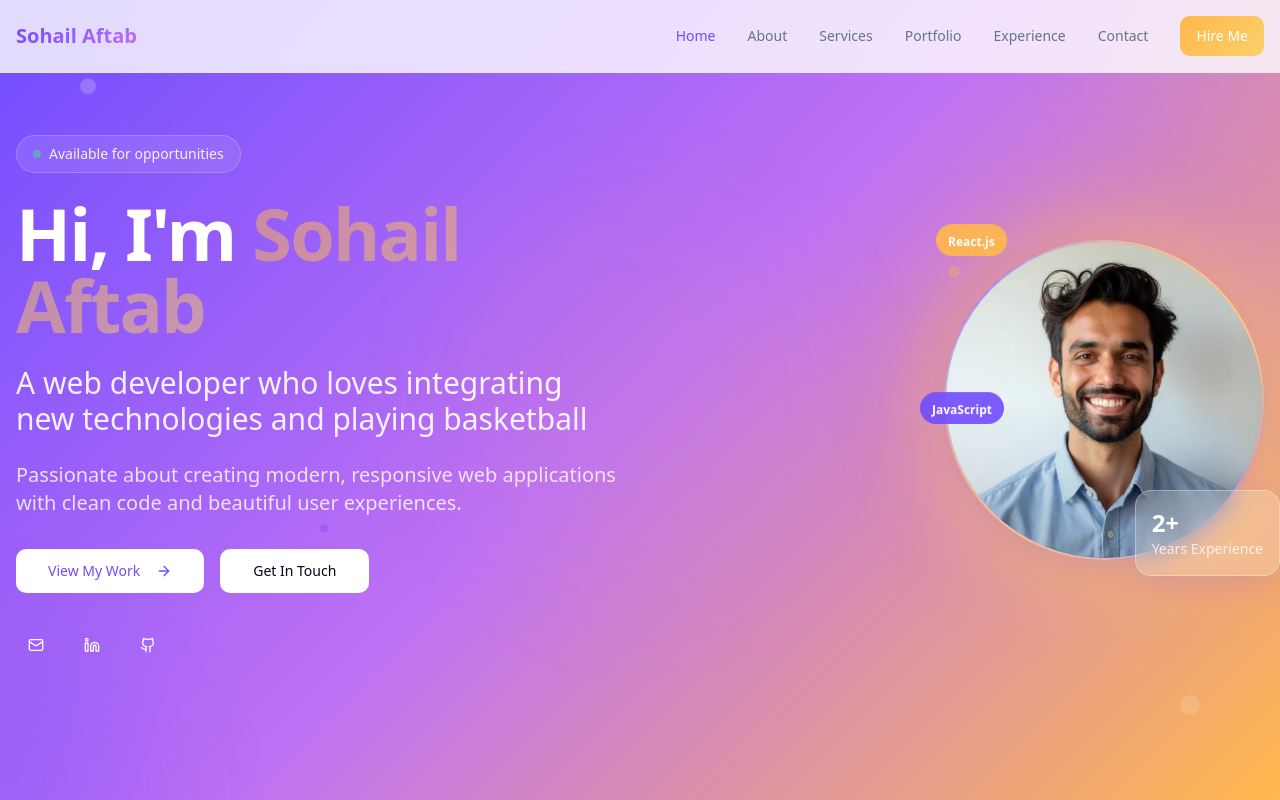
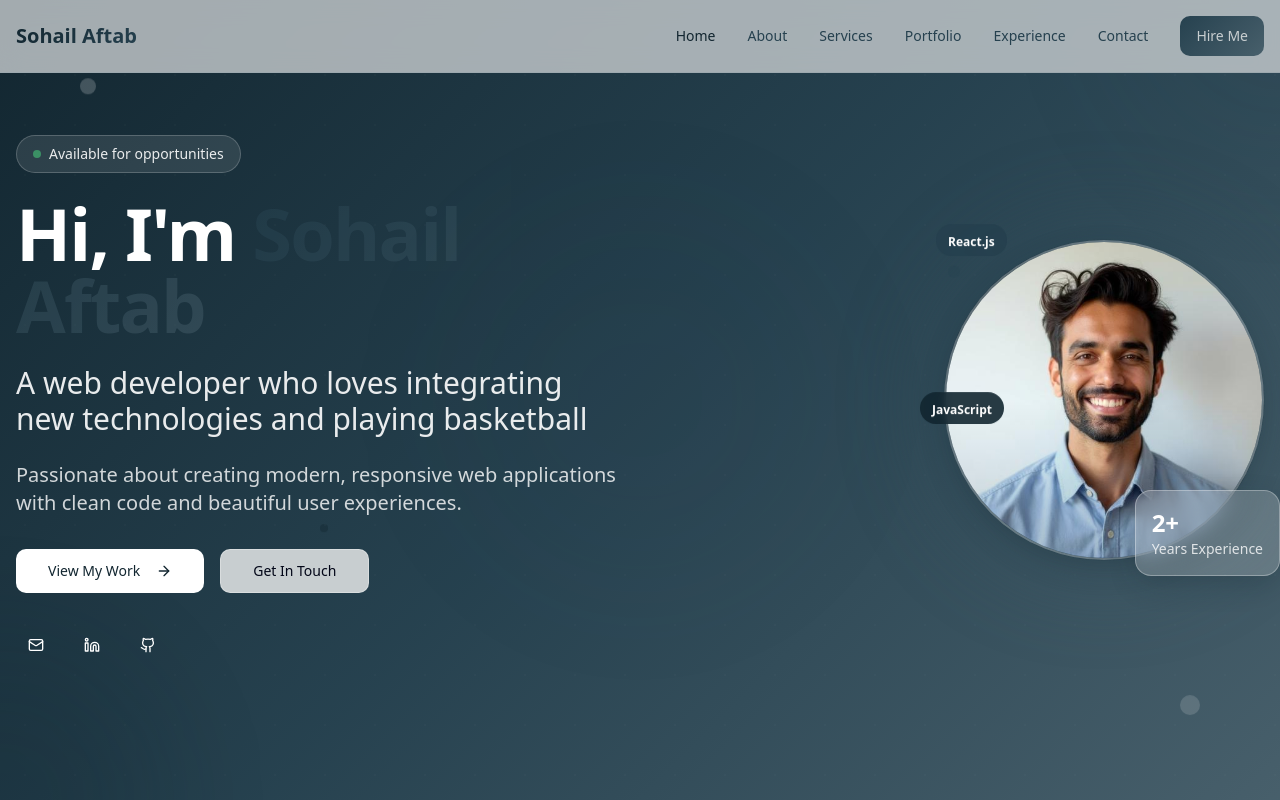
Before and after one commit to Sohail-04/sohail-Port-folio, a React (Vite) app: page / in a window 1280 px wide. Shown: the top 800 px of the page. Built offline with nearby package versions, Linux system fonts and the light colour scheme; the HTML template or start-up script is replaced by a standard one.

Commit message:
Update color palette

```diff
--- a/src/index.css
+++ b/src/index.css
@@ -8,44 +8,44 @@ All colors MUST be HSL.
 
 @layer base {
   :root {
-    --background: 0 0% 100%;
-    --foreground: 222.2 84% 4.9%;
+    --background: 195 8% 80%;
+    --foreground: 200 50% 7%;
 
-    --card: 0 0% 100%;
-    --card-foreground: 222.2 84% 4.9%;
+    --card: 195 8% 80%;
+    --card-foreground: 200 50% 7%;
 
-    --popover: 0 0% 100%;
-    --popover-foreground: 222.2 84% 4.9%;
+    --popover: 195 8% 80%;
+    --popover-foreground: 200 50% 7%;
 
-    --primary: 252 100% 65%;
-    --primary-foreground: 0 0% 100%;
+    --primary: 200 45% 13%;
+    --primary-foreground: 195 8% 80%;
 
-    --secondary: 210 40% 96.1%;
-    --secondary-foreground: 222.2 47.4% 11.2%;
+    --secondary: 200 20% 35%;
+    --secondary-foreground: 195 8% 80%;
 
-    --muted: 210 40% 96.1%;
-    --muted-foreground: 215.4 16.3% 46.9%;
+    --muted: 200 10% 65%;
+    --muted-foreground: 200 35% 23%;
 
-    --accent: 36 100% 65%;
-    --accent-foreground: 0 0% 100%;
+    --accent: 200 35% 23%;
+    --accent-foreground: 195 8% 80%;
 
     --destructive: 0 84.2% 60.2%;
-    --destructive-foreground: 210 40% 98%;
+    --destructive-foreground: 195 8% 80%;
 
-    --border: 214.3 31.8% 91.4%;
-    --input: 214.3 31.8% 91.4%;
-    --ring: 222.2 84% 4.9%;
+    --border: 200 10% 65%;
+    --input: 200 10% 65%;
+    --ring: 200 45% 13%;
 
     --radius: 0.75rem;
 
     /* Custom Design System Variables */
-    --gradient-primary: linear-gradient(135deg, hsl(252 100% 65%), hsl(276 85% 70%));
-    --gradient-accent: linear-gradient(135deg, hsl(36 100% 65%), hsl(42 95% 70%));
-    --gradient-hero: linear-gradient(135deg, hsl(252 100% 65%) 0%, hsl(276 85% 70%) 50%, hsl(36 100% 65%) 100%);
+    --gradient-primary: linear-gradient(135deg, hsl(200 45% 13%), hsl(200 35% 23%));
+    --gradient-accent: linear-gradient(135deg, hsl(200 35% 23%), hsl(200 20% 35%));
+    --gradient-hero: linear-gradient(135deg, hsl(200 45% 13%) 0%, hsl(200 35% 23%) 50%, hsl(200 20% 35%) 100%);
 
-    --shadow-elegant: 0 10px 30px -5px hsl(252 100% 65% / 0.2);
-    --shadow-glow: 0 0 40px hsl(36 100% 65% / 0.3);
-    --shadow-card: 0 4px 20px -2px hsl(222.2 84% 4.9% / 0.08);
+    --shadow-elegant: 0 10px 30px -5px hsl(200 45% 13% / 0.3);
+    --shadow-glow: 0 0 40px hsl(200 35% 23% / 0.4);
+    --shadow-card: 0 4px 20px -2px hsl(200 50% 7% / 0.15);
 
     --transition-smooth: all 0.3s cubic-bezier(0.4, 0, 0.2, 1);
     --transition-bounce: all 0.4s cubic-bezier(0.68, -0.55, 0.265, 1.55);
@@ -68,40 +68,40 @@ All colors MUST be HSL.
   }
 
   .dark {
-    --background: 222.2 84% 4.9%;
-    --foreground: 210 40% 98%;
+    --background: 200 50% 7%;
+    --foreground: 195 8% 80%;
 
-    --card: 222.2 84% 4.9%;
-    --card-foreground: 210 40% 98%;
+    --card: 200 45% 13%;
+    --card-foreground: 195 8% 80%;
 
-    --popover: 222.2 84% 4.9%;
-    --popover-foreground: 210 40% 98%;
+    --popover: 200 45% 13%;
+    --popover-foreground: 195 8% 80%;
 
-    --primary: 252 100% 75%;
-    --primary-foreground: 222.2 47.4% 11.2%;
+    --primary: 200 10% 65%;
+    --primary-foreground: 200 50% 7%;
 
-    --secondary: 217.2 32.6% 17.5%;
-    --secondary-foreground: 210 40% 98%;
+    --secondary: 200 35% 23%;
+    --secondary-foreground: 195 8% 80%;
 
-    --muted: 217.2 32.6% 17.5%;
-    --muted-foreground: 215 20.2% 65.1%;
+    --muted: 200 20% 35%;
+    --muted-foreground: 200 10% 65%;
 
-    --accent: 36 100% 75%;
-    --accent-foreground: 222.2 47.4% 11.2%;
+    --accent: 200 20% 35%;
+    --accent-foreground: 195 8% 80%;
 
     --destructive: 0 62.8% 30.6%;
-    --destructive-foreground: 210 40% 98%;
+    --destructive-foreground: 195 8% 80%;
 
-    --border: 217.2 32.6% 17.5%;
-    --input: 217.2 32.6% 17.5%;
-    --ring: 212.7 26.8% 83.9%;
+    --border: 200 35% 23%;
+    --input: 200 35% 23%;
+    --ring: 200 10% 65%;
 
-    --gradient-primary: linear-gradient(135deg, hsl(252 100% 75%), hsl(276 85% 80%));
-    --gradient-accent: linear-gradient(135deg, hsl(36 100% 75%), hsl(42 95% 80%));
-    --gradient-hero: linear-gradient(135deg, hsl(252 100% 75%) 0%, hsl(276 85% 80%) 50%, hsl(36 100% 75%) 100%);
+    --gradient-primary: linear-gradient(135deg, hsl(200 10% 65%), hsl(200 20% 35%));
+    --gradient-accent: linear-gradient(135deg, hsl(200 20% 35%), hsl(200 35% 23%));
+    --gradient-hero: linear-gradient(135deg, hsl(200 10% 65%) 0%, hsl(200 20% 35%) 50%, hsl(200 35% 23%) 100%);
 
-    --shadow-elegant: 0 10px 30px -5px hsl(252 100% 75% / 0.3);
-    --shadow-glow: 0 0 40px hsl(36 100% 75% / 0.4);
+    --shadow-elegant: 0 10px 30px -5px hsl(200 10% 65% / 0.4);
+    --shadow-glow: 0 0 40px hsl(200 20% 35% / 0.5);
     --sidebar-background: 240 5.9% 10%;
     --sidebar-foreground: 240 4.8% 95.9%;
     --sidebar-primary: 224.3 76.3% 48%;
```
